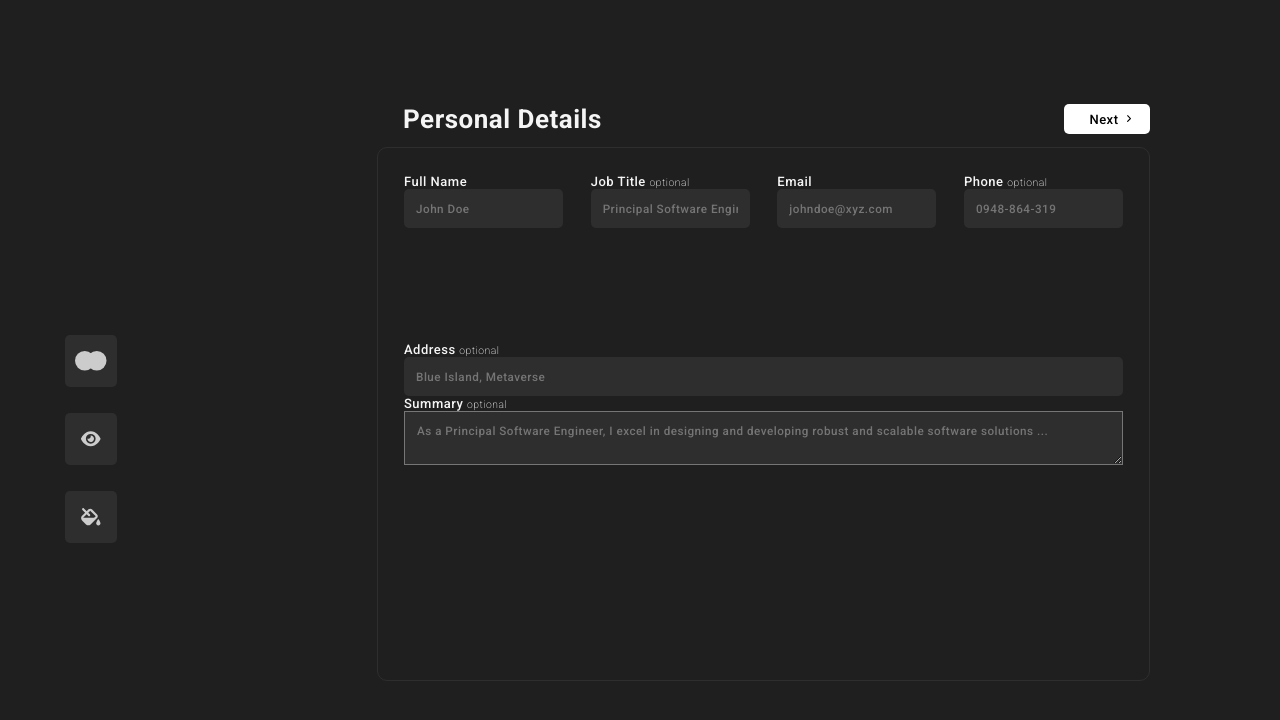
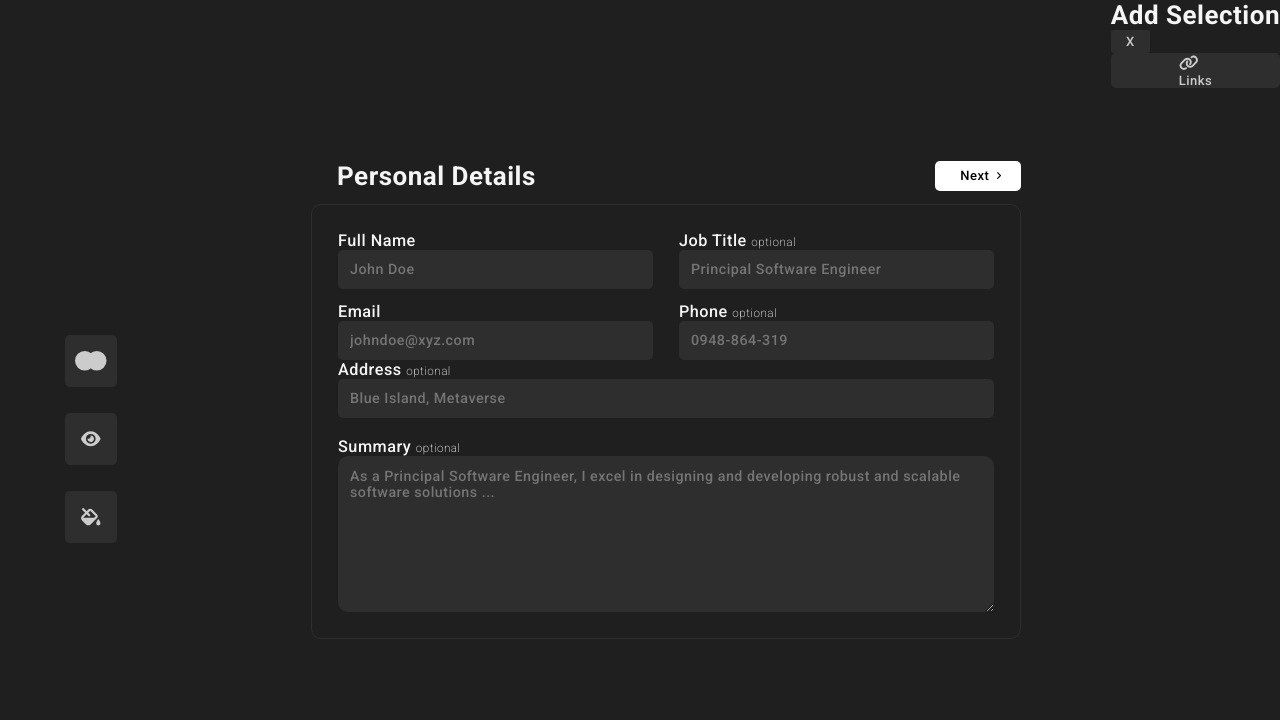
Before and after one commit to filipsupolik/React-CV-builder, a React (Vite) app in the folder cv-builder/: page / in a window 1280 px wide. Both pictures are taken after a click on the button "Next". Shown: the top 720 px of the page. Built offline with nearby package versions, Linux system fonts and the light colour scheme; a web font is replaced by a local one.

Commit message:
Implemented basic opening and closing of add section modal windows

```diff
--- a/cv-builder/src/components/Buttons.jsx
+++ b/cv-builder/src/components/Buttons.jsx
@@ -24,10 +24,14 @@ function LayoutSortableBtn() {
   );
 }
 
-function NextBtn() {
+function NextBtn({ handleNext }) {
+  const toggleNext = () => {
+    handleNext(true);
+  };
+
   return (
     <div className="next-btn-div">
-      <button type="button" className="next-btn">
+      <button type="button" className="next-btn" onClick={toggleNext}>
         Next
         <FaAngleRight />
       </button>
@@ -67,4 +71,18 @@ function FillBtn() {
     </div>
   );
 }
-export { LayoutSortableBtn, NextBtn, ModeBtn, PreviewBtn, FillBtn };
+
+function CloseBtn({ handleClose }) {
+  const toggleClose = () => {
+    handleClose(false);
+  };
+
+  return (
+    <>
+      <button type="button" className="select-close-btn" onClick={toggleClose}>
+        X
+      </button>
+    </>
+  );
+}
+export { LayoutSortableBtn, NextBtn, ModeBtn, PreviewBtn, FillBtn, CloseBtn };
--- a/cv-builder/src/components/Editor/Editor.jsx
+++ b/cv-builder/src/components/Editor/Editor.jsx
@@ -1,9 +1,9 @@
 import Form from "./Form/Form";
 
-function Editor() {
+function Editor({ handleNext }) {
   return (
     <>
-      <Form />
+      <Form handleNext={handleNext} />
     </>
   );
 }
--- a/cv-builder/src/components/Editor/Form/Form.jsx
+++ b/cv-builder/src/components/Editor/Form/Form.jsx
@@ -3,10 +3,10 @@ import "../../../styles/Editor/Form/Form.css";
 import Personal from "./FormSections/PersonalInfo";
 import FormTitle from "./FormTitle";
 
-function Form() {
+function Form({ handleNext }) {
   return (
     <div className="form-container">
-      <FormTitle />
+      <FormTitle handleNext={handleNext} />
       <form className="form">
         <Personal />
       </form>
--- a/cv-builder/src/components/Editor/Form/FormTitle.jsx
+++ b/cv-builder/src/components/Editor/Form/FormTitle.jsx
@@ -2,11 +2,11 @@ import "../../../styles/Editor/Form/FormTitle.css";
 
 import { NextBtn } from "../../Buttons";
 
-function FormTitle() {
+function FormTitle({ handleNext }) {
   return (
     <div className="form-title-div">
       <h3>Personal Details</h3>
-      <NextBtn />
+      <NextBtn handleNext={handleNext} />
     </div>
   );
 }
--- a/cv-builder/src/components/Main page/MainPage.jsx
+++ b/cv-builder/src/components/Main page/MainPage.jsx
@@ -2,11 +2,16 @@ import "../../styles/MainPage/MainPage.css";
 
 import Sidebar from "../Sidebar/SideBar";
 import Editor from "../Editor/Editor";
+import { useState } from "react";
+import SectionSelect from "../Sections/SelectSkillSection";
 function MainPage() {
+  const [showOverlay, setShowOverlay] = useState(false);
+
   return (
     <div className="main-container">
       <Sidebar />
-      <Editor />
+      <Editor handleNext={setShowOverlay} />
+      {showOverlay && <SectionSelect handleClose={setShowOverlay} />}
     </div>
   );
 }
--- /dev/null
+++ b/cv-builder/src/components/Sections/SelectSkillSection.jsx
@@ -0,0 +1,32 @@
+import { FaLink } from "react-icons/fa6";
+import { CloseBtn } from "../Buttons";
+function Card() {
+  return (
+    <>
+      <button type="button" className="select-card">
+        <div className="select-card-top">
+          <FaLink />
+          <h5>Links</h5>
+        </div>
+      </button>
+    </>
+  );
+}
+
+function SectionSelect({ handleClose }) {
+  return (
+    <div className="select-overlay">
+      <div className="select-container">
+        <div className="select-title">
+          <h3>Add Selection</h3>
+          <CloseBtn handleClose={handleClose} />
+        </div>
+        <div className="select-list">
+          <Card />
+        </div>
+      </div>
+    </div>
+  );
+}
+
+export default SectionSelect;
--- a/cv-builder/src/styles/Buttons.css
+++ b/cv-builder/src/styles/Buttons.css
@@ -41,3 +41,9 @@ svg {
   color: black;
   padding-left: 1rem;
 }
+
+.select-close-btn {
+  border-radius: 3px;
+  height: 1.8rem;
+  width: 3rem;
+}
--- a/cv-builder/src/styles/Editor/Form/Form.css
+++ b/cv-builder/src/styles/Editor/Form/Form.css
@@ -1,13 +1,16 @@
 .form-container {
+  display: flex;
+  flex-direction: column;
+  justify-content: center;
   height: 100%;
-  padding: 8rem 10rem;
+  padding: 2rem clamp(1.5rem, 5vw, 6rem);
 }
 
 .form {
   border: 1px groove var(--input-bg);
   border-radius: 10px;
-  padding: 2rem;
-  margin-top: 1rem;
-  min-height: 90%;
-  max-width: 1100px;
+  width: min(100%, 1100px);
+  padding: clamp(1rem, 3vw, 2rem);
+  margin: 1rem auto 0;
+  min-height: 0;
 }
--- a/cv-builder/src/styles/Editor/Form/FormSection/Personal.css
+++ b/cv-builder/src/styles/Editor/Form/FormSection/Personal.css
@@ -1,19 +1,28 @@
 .personal-container {
   display: flex;
   flex-direction: column;
-  height: 60vh;
+  height: auto;
 }
 
 .personal-input-container {
   display: flex;
   flex-wrap: wrap;
-  justify-content: space-between;
+  gap: 1rem 2rem;
   min-height: 35%;
 }
 
 .form-field {
   display: flex;
   flex-direction: column;
+  min-width: 0;
+}
+
+.personal-input-container .form-field {
+  flex: 1 1 calc(50% - 1rem);
+}
+
+.personal-container > .form-field {
+  width: 100%;
 }
 
 .form-field label {
@@ -22,26 +31,45 @@
   gap: 0.5rem;
 }
 
+.form-field label > span {
+  font-size: 1.25rem;
+}
+
 .form-field input,
 .form-field textarea {
   background-color: var(--input-bg);
   color: var(--color-text);
-  font-size: 0.9rem;
+  font-size: 1.1rem;
   padding: 12px;
+  width: 100%;
   outline: none;
 }
 
-.form-field input[type="text"],
-.form-field input[type="email"],
-.form-field input[type="tel"],
-.form-field input[type="address"] {
+.form-field input {
   height: 3rem;
   appearance: none;
   border: none;
   border-radius: 5px;
 }
 
+.personal-container > .form-field textarea {
+  min-height: 12rem;
+  resize: vertical;
+  border: none;
+  border-radius: 10px;
+}
+
+.personal-container > .form-field:last-child {
+  margin-top: 1.5rem;
+}
+
 .form-field > label > span > span {
   font-weight: 200;
-  font-size: 0.8rem;
+  font-size: 0.9rem;
 }
+
+@media (max-width: 700px) {
+  .personal-input-container .form-field {
+    flex-basis: 100%;
+  }
+}
--- a/cv-builder/src/styles/Editor/Form/FormTitle.css
+++ b/cv-builder/src/styles/Editor/Form/FormTitle.css
@@ -1,5 +1,6 @@
 .form-title-div {
   display: flex;
   justify-content: space-between;
-  max-width: 1100px;
+  width: min(100%, 1100px);
+  margin: 0 auto;
 }
```
